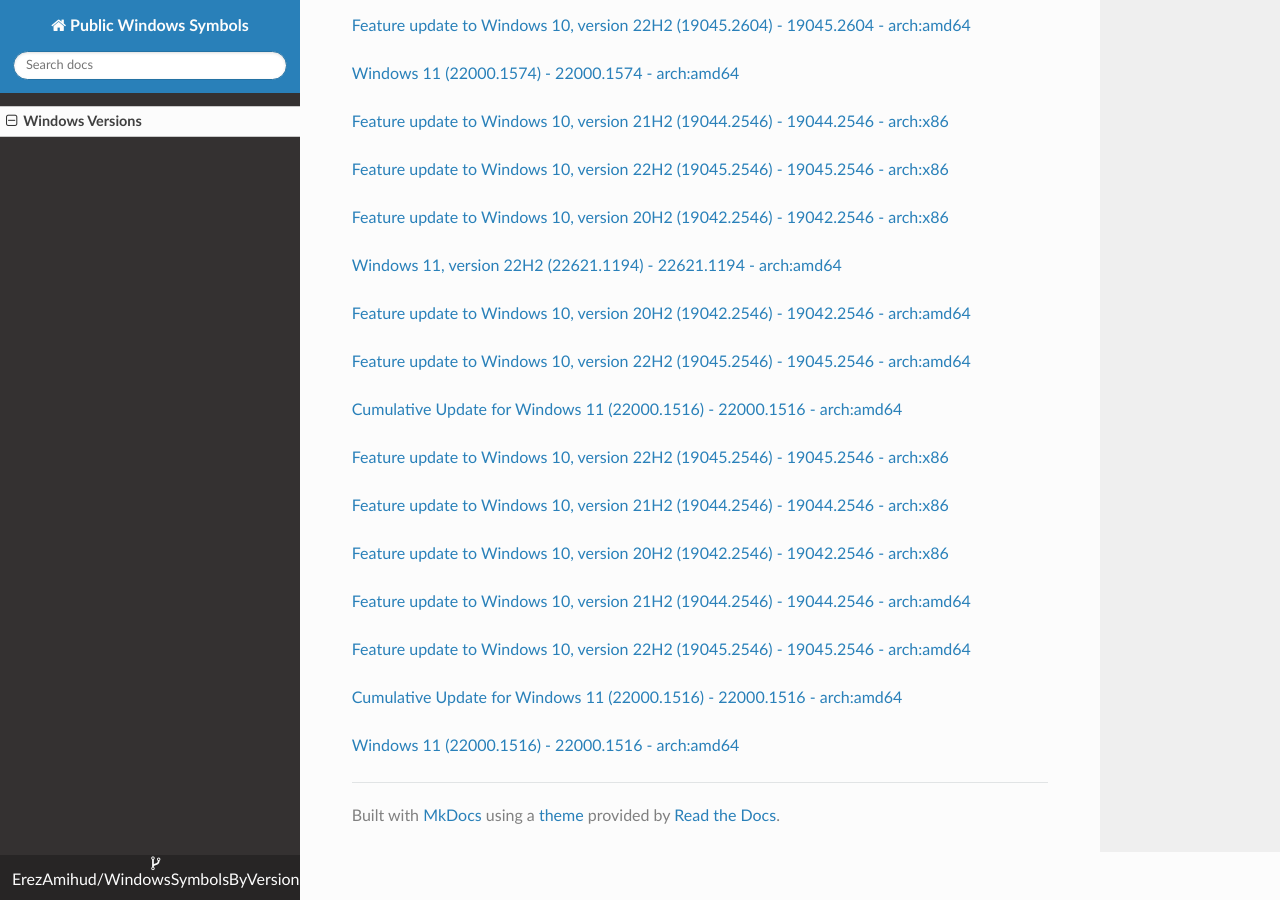
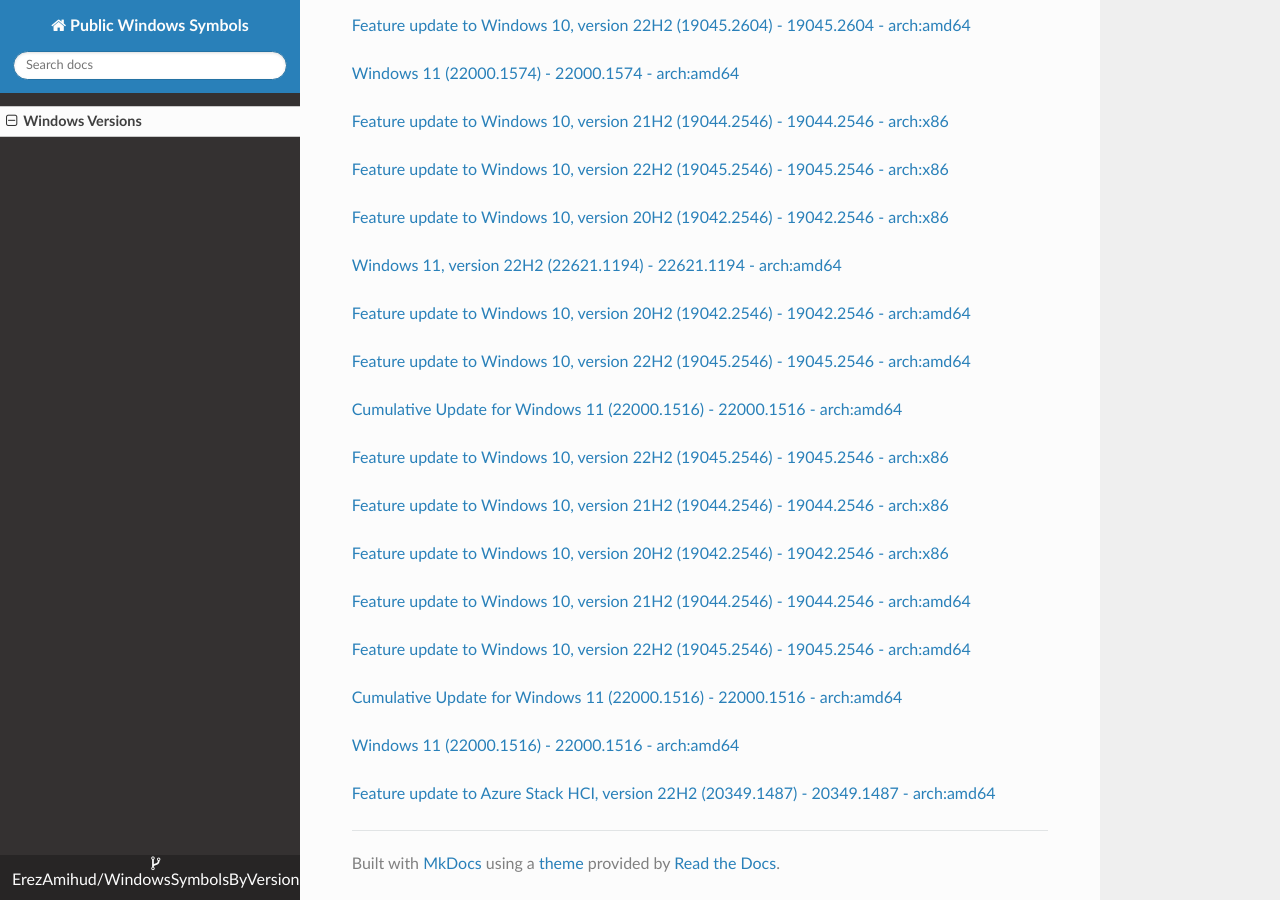
Before and after one commit to ErezAmihud/WindowsSymbolsByVersion, an MkDocs documentation site: the page built from docs/index.md, in a window 1280 px wide and 900 px high, scrolled down 40685 px. Built offline with MkDocs 1.6.1, drawn with Linux system fonts in a browser that asks for light colours; nearby versions of some CDN libraries.

Commit message:
Automated commit, add manifest for 7aba5cbb-7c86-4e38-bba9-c539f1b54340

```diff
--- a/docs/index.md
+++ b/docs/index.md
@@ -2377,3 +2377,6 @@
 
 
 [Windows 11 (22000.1516) - 22000.1516 - arch:amd64](https://github.com/ErezAmihud/WindowsSymbolsByVersion/blob/main/manifests/0a870918-3dfe-4b88-b1bb-467712d0345a.manifest)
+
+
+[Feature update to Azure Stack HCI, version 22H2 (20349.1487) - 20349.1487 - arch:amd64](https://github.com/ErezAmihud/WindowsSymbolsByVersion/blob/main/manifests/7aba5cbb-7c86-4e38-bba9-c539f1b54340.manifest)
```
Also changed, not shown: process_builds.json (+1 -1 lines), 1 other file.
